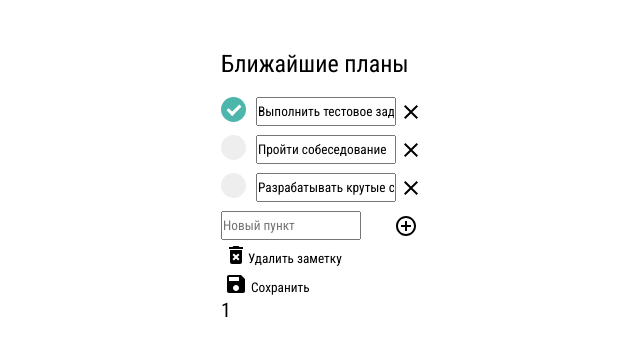
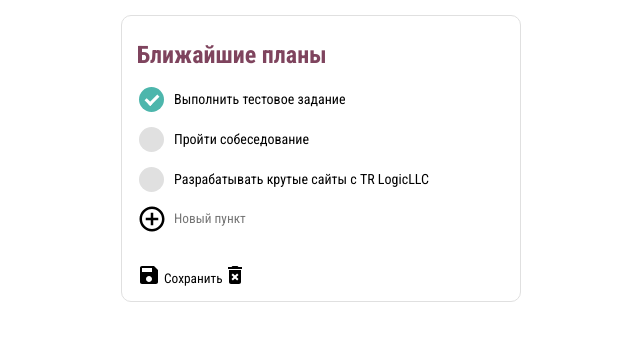
Before and after one commit to krnvsts/todo-notes, a Vue app: page /edit/500023 in a window 1280 px wide. Shown: the top 356 px of the page, without its empty margins (319-959 px from the left). Built offline with nearby package versions, Linux system fonts and the light colour scheme.

Commit message:
add keystroke processing, add style

```diff
--- a/src/components/NoteAction.vue
+++ b/src/components/NoteAction.vue
@@ -1,6 +1,7 @@
 <template>
   <div class="note-action">
     <input
+      :style="{ color: `#${note.id}bb`}"
       placeholder="Введи заголовок"
       class="note-action__title"
       type="text"
@@ -23,43 +24,45 @@
           <span class="note-action__checkmark"></span>
         </label>
         <input
+          class="note-action__todo-name"
           type="text"
           v-model="note.todo[index][1]"
           @focus="startEditTodo()"
           @blur="editTodo(index)"
         />
-        <button @click="deleteTodo(index)">
+        <button class="note-action__todo-delete" @click="deleteTodo(index)">
           <icon-base>
             <icon-clear />
           </icon-base>
         </button>
       </li>
     </transition-group>
-    <div class="note-action__add">
+    <section class="note-action__add-section">
+      <button class="note-action__add-button" @click="addNewTodo">
+        <icon-base class="note-action__add-icon">
+          <icon-add-circle />
+        </icon-base>
+      </button>
       <input
+        class="note-action__add-input"
         type="text"
         placeholder="Новый пункт"
         v-model="addTodo"
         @keyup.enter="addNewTodo"
         ref="todoInput"
       />
-      <button @click="addNewTodo">
-        <icon-base>
-          <icon-add-circle />
-        </icon-base>
-      </button>
-    </div>
-    <button v-if="isEditable" @click="showModal('delete')">
-      <icon-base>
-        <icon-delete-bin />
-      </icon-base>
-      <span>Удалить заметку</span>
-    </button>
+    </section>
+    <footer class="note-action__footer">
       <button @click="isEditable ? saveChangesNote() : addNewNote()">
         <icon-base>
           <icon-save />
         </icon-base>
         {{ isEditable ? 'Сохранить' : 'Добавить заметку' }}
+      </button>
+      <button v-if="isEditable" @click="showModal('delete')">
+        <icon-base>
+          <icon-delete-bin />
+        </icon-base>
       </button>
       <button v-if="isEditable && history.length > 1" @click="showModal('editing')">
         <icon-base>
@@ -76,20 +79,24 @@
           <icon-redo />
         </icon-base>
       </button>
+      <div class="note-action__warning">
+        <p class="note-action__warning-text">{{ warning }}</p>
+      </div>
+    </footer>
     <modal
       v-if="isShowModal"
       :typeModal="typeModal"
       @hideWindow="hideWindow"
       @modalConfirm="modalConfirm"
     />
-    <br />
-    {{ history.length }}
   </div>
 </template>
 
 <script>
 import Modal from "./modal/Modal";
 import modal from "../mixins/modal";
+
+// vuex
 import { mapGetters, mapActions } from "vuex";
 
 // icons
@@ -109,7 +116,8 @@ export default {
     note: {},
     history: [],
     historyArchive: [],
-    addTodo: ""
+    addTodo: "",
+    warning: ""
   }),
   mixins: [modal],
   components: {
@@ -125,6 +133,10 @@ export default {
   },
   created() {
     this.setNoteData();
+    document.addEventListener("keydown", this.keyPress);
+  },
+  beforeDestroy() {
+    document.removeEventListener("keydown", this.keyPress);
   },
   computed: {
     ...mapGetters(["NOTES"])
@@ -155,11 +167,15 @@ export default {
     // -------------------
     addNewTodo() {
       // Добавление тудушки
+      if (this.addTodo.length > 0) {
         this.saveStateToHistory();
         this.note.todo.push([false, this.addTodo]);
-      // this.saveStateToHistory();
         this.addTodo = "";
+        this.warning = "";
         this.$refs.todoInput.focus();
+      } else {
+        this.warning = "Название пункта не должно быть пустое";
+      }
     },
     deleteTodo(index) {
       // Удаление тудушки
@@ -209,8 +225,12 @@ export default {
     // -------------------
     saveChangesNote() {
       // Сохранить изменения редактирования
+      if (this.note.title.length > 0) {
         this.CHANGE_ITEM(this.note);
         this.$router.push({ name: "NoteList" });
+      } else {
+        this.warning = "Название заметки не должно быть пустое";
+      }
     },
     discardEditing() {
       // Отменить редактирование
@@ -222,6 +242,24 @@ export default {
     // -------------------
     // UNDO / REDO
     // -------------------
+    keyPress(e) {
+      if (e.keyCode == 90 && e.ctrlKey) {
+        e.preventDefault();
+        this.undoChanges();
+      }
+      if (e.keyCode == 89 && e.ctrlKey) {
+        e.preventDefault();
+        this.redoChanges();
+      }
+      if (e.keyCode == 83 && e.ctrlKey) {
+        e.preventDefault();
+        if (this.isEditable) {
+          this.saveChangesNote();
+        } else {
+          this.addNewNote();
+        }
+      }
+    },
     undoChanges() {
       // Отменить действие
       if (this.historyArchive.length === 0) {
@@ -266,9 +304,14 @@ export default {
     // ADD NEW NOTE
     // -------------------
     addNewNote() {
+      if (this.note.title.length > 0) {
         this.ADD_ITEM(this.note);
         this.isEditable = true;
+        this.warning = "";
         this.$router.push({ name: "NoteList" });
+      } else {
+        this.warning = "Название заметки не должно быть пустое";
+      }
     },
     // -------------------
     // DELETE NOTE
@@ -290,25 +333,22 @@ export default {
 
 <style lang="scss" scoped>
 @import "~@/styles/variables.scss";
-
-.list-enter-active,
-.list-leave-active {
-  transition: all 0.1s;
-}
-
-.list-enter,
-.list-leave-to {
-  opacity: 0;
-  transform: translateY(10px);
-}
+@import "~@/styles/mixins.scss";
 
 .note-action {
-  margin: 40px auto;
-  width: 200px;
-  font-size: 20px;
+  display: flex;
+  flex-direction: column;
+  width: calc(100% - 30px);
+  border: 1px solid $gray-color;
+  border-radius: $brd;
+  padding: 15px;
+  margin: 15px auto;
+  overflow: hidden;
+  transition: $transition;
 
   &__title {
     font-size: 24px;
+    font-weight: 600;
     border: none;
     padding: 10px 0;
   }
@@ -316,18 +356,19 @@ export default {
   &__todo {
     display: flex;
     flex-direction: row;
-    margin: 9px 0;
+
+    &:hover {
+      .note-action__todo-delete {
+        opacity: 1;
       }
-
-  &__add {
-    display: flex;
-    justify-content: space-between;
+    }
   }
 
   &__checkbox-label {
     display: block;
     position: relative;
-    padding-left: 35px;
+    margin: 8px 0 0 2px;
+    padding: 0 0 0 35px;
     cursor: pointer;
     font-size: 22px;
     user-select: none;
@@ -341,7 +382,7 @@ export default {
     }
 
     &:hover .note-action__checkbox ~ .note-action__checkmark {
-      background-color: #ccc;
+      background-color: $gray-color;
     }
 
     & .note-action__checkbox:checked ~ .note-action__checkmark {
@@ -369,7 +410,7 @@ export default {
     height: 25px;
     width: 25px;
     border-radius: 50%;
-    background-color: #eee;
+    background-color: $gray-color;
 
     &:after {
       content: "";
@@ -377,5 +418,71 @@ export default {
       display: none;
     }
   }
+
+  &__todo-name {
+    width: 100%;
+    font-size: 14px;
+    padding: 12px 0;
+    border: none;
+  }
+
+  &__todo-delete {
+    opacity: 0;
+  }
+
+  &__add-section {
+    display: flex;
+    justify-content: space-between;
+    margin-top: 5px;
+  }
+
+  &__add-button {
+  }
+
+  &__add-icon {
+    width: 30px;
+    height: 30px;
+    margin-right: 7px;
+  }
+
+  &__add-input {
+    width: 100%;
+    border: none;
+  }
+
+  &__footer {
+    margin-top: 30px;
+    display: flex;
+    flex-direction: row;
+  }
+
+  &__warning {
+    bottom: 20px;
+    left: 0;
+    right: 0;
+    position: fixed;
+    font-size: 16px;
+    text-transform: uppercase;
+    color: $red-color;
+
+    &-text {
+      text-align: center;
+    }
+  }
+
+  @include sm-and-up {
+    width: 400px;
+  }
+}
+
+.list-enter-active,
+.list-leave-active {
+  transition: all 0.1s;
+}
+
+.list-enter,
+.list-leave-to {
+  opacity: 0;
+  transform: translateY(10px);
 }
 </style>
--- a/src/components/NoteItem.vue
+++ b/src/components/NoteItem.vue
@@ -15,7 +15,7 @@
         </li>
       </ul>
     </router-link>
-    <button @click="showModal('delete')">
+    <button class="note-item__delete" @click="showModal('delete')">
       <icon-base>
         <icon-delete-bin />
       </icon-base>
@@ -84,18 +84,6 @@ export default {
     box-shadow: $shadow;
   }
 
-  @include sm-and-up {
-    width: 44%;
-  }
-
-  @include md-and-up {
-    width: 29%;
-  }
-
-  @include lg-and-up {
-    width: 16.9%;
-  }
-
   &__link {
     text-decoration: none;
     color: $text-color;
@@ -104,6 +92,7 @@ export default {
   &__title {
     font-size: 24px;
     word-break: break-word;
+    margin-bottom: 5px;
   }
 
   &__list {
@@ -115,5 +104,31 @@ export default {
       text-decoration: line-through;
     }
   }
+
+  &__delete {
+    opacity: 1;
+    margin-top: auto;
+    transition: $transition;
+  }
+
+  @include sm-and-up {
+    width: 44%;
+
+    .note-item__delete {
+      opacity: 0;
+    }
+
+    &:hover .note-item__delete {
+      opacity: 1;
+    }
+  }
+
+  @include md-and-up {
+    width: 29%;
+  }
+
+  @include lg-and-up {
+    width: 16.9%;
+  }
 }
 </style>
--- a/src/styles/index.scss
+++ b/src/styles/index.scss
@@ -3,13 +3,13 @@
   padding: 0;
   box-sizing: border-box;
   outline: 0;
-  font-family: 'Roboto Condensed', sans-serif;
+	font-family: 'Roboto Condensed', sans-serif;
+	-webkit-tap-highlight-color: rgba(0,0,0,0);
 }
 
 button {
 	border: none;
 	background: transparent;
-	padding: 3px;
 	user-select: none;
 	cursor: pointer;
 }
```
Lines whose indentation alone changed are shown as unchanged.
